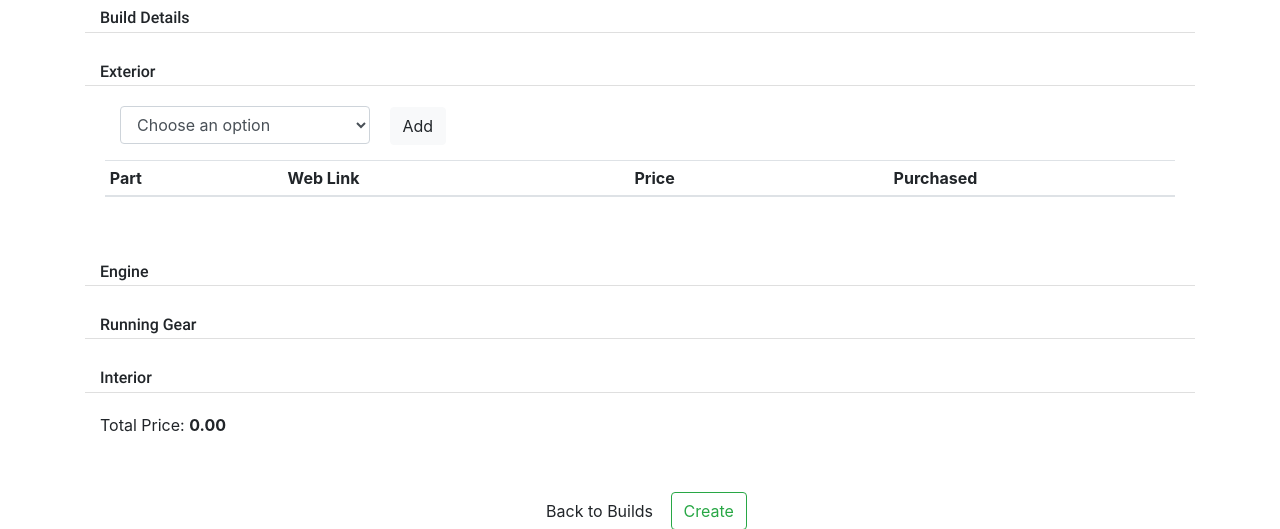
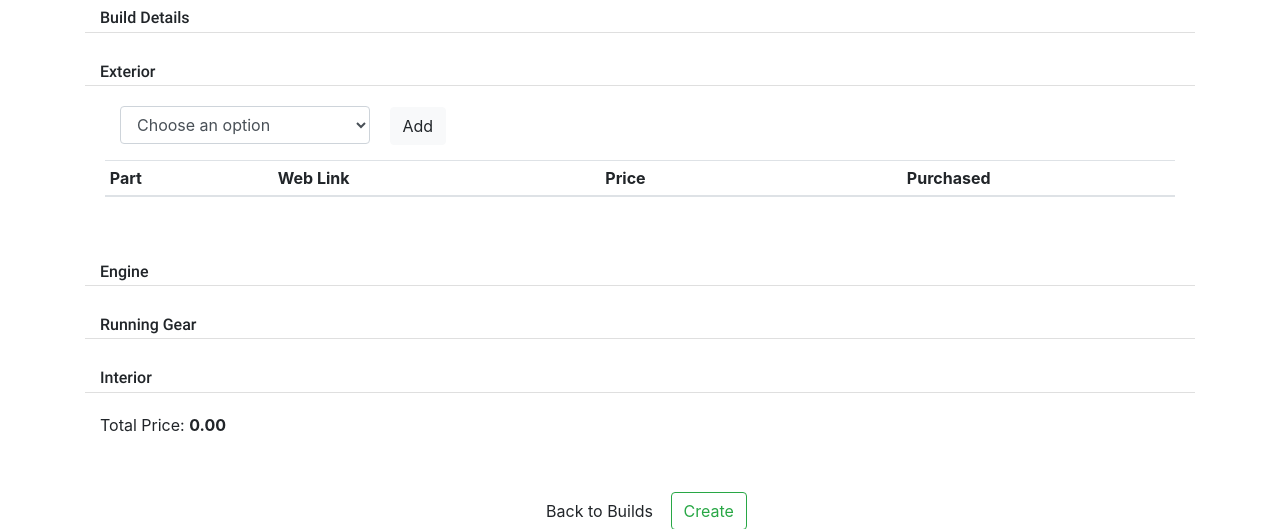
Before and after one commit to msped/AutoLog, a Flask app: page /build/new in a window 1280 px wide, after a click on "Exterior". Shown: the part 197-726 px from the top of the page. Run offline with Flask 2, Linux system fonts and the light colour scheme; the visitor is signed in with stand-in values (Sample User, id 1); data that the repository does not hold is empty; some libraries are stand-ins or nearby versions.

Commit message:
increased price width

```diff
--- a/static/css/create.css
+++ b/static/css/create.css
@@ -61,7 +61,7 @@ input[type=checkbox] {
 }
 
 #price-table-header {
-    width: 10%;
+    width: 15%;
 }
 
 @media (min-width: 576px) {
--- a/static/css/edit.css
+++ b/static/css/edit.css
@@ -61,7 +61,7 @@ input[type=checkbox] {
 }
 
 #price-table-header {
-    width: 10%;
+    width: 15%;
 }
 
 @media (min-width: 576px) {
```
